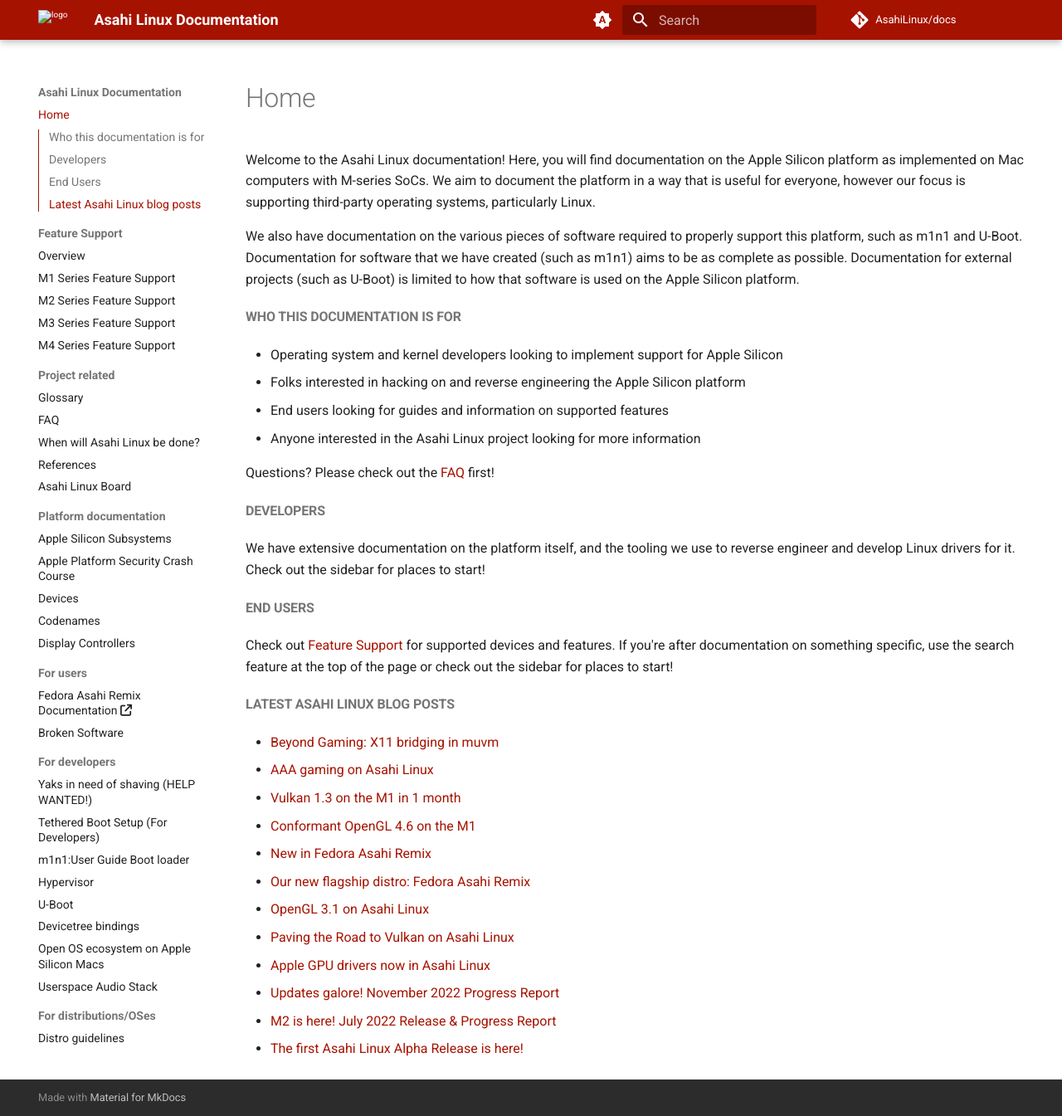
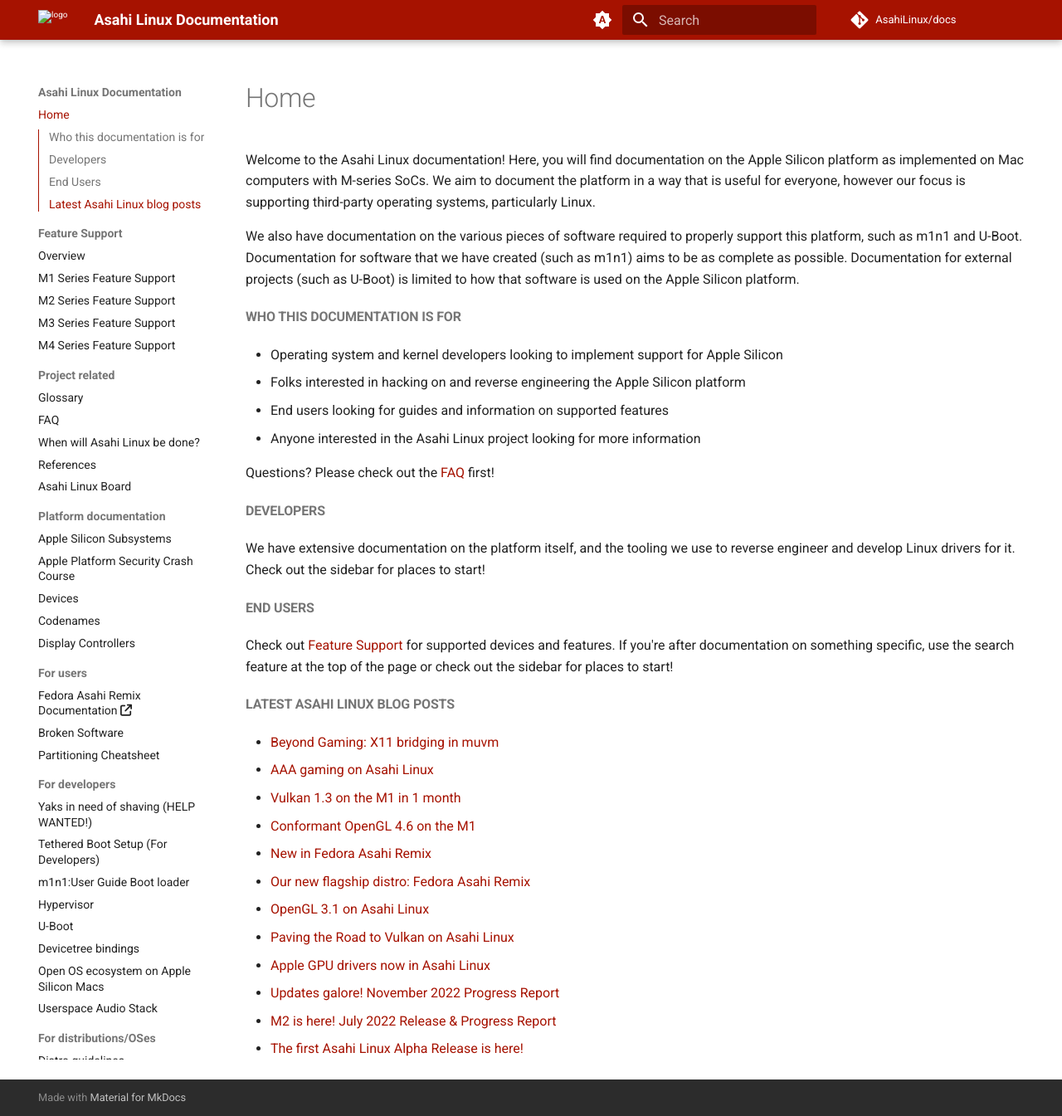
Before and after one commit to AsahiLinux/docs, an MkDocs documentation site: the page built from docs/index.md, in a window 1280 px wide and 1345 px high. Shown: the whole window at 83% size. Built offline with MkDocs 1.6.1 and Material for MkDocs 9.7.7, drawn with Linux system fonts in a browser that asks for light colours; comment, search, counter and statistics services are not loaded.

Commit message:
nav: Restore the link to paritioning cheatsheet
Signed-off-by: Sasha Finkelstein <fnkl.kernel@gmail.com>

```diff
--- a/mkdocs.yml
+++ b/mkdocs.yml
@@ -27,6 +27,7 @@
   - For users:
     - Fedora Asahi Remix Documentation <i class="fa-solid fa-arrow-up-right-from-square"></i>: https://docs.fedoraproject.org/en-US/fedora-asahi-remix/
     - Broken Software: sw/broken-software.md
+    - Partitioning Cheatsheet: sw/partitioning-cheatsheet.md
   - For developers:
     - Yaks in need of shaving (HELP WANTED!): project/help-wanted.md
     - Tethered Boot Setup (For Developers): sw/tethered-boot.md
```
